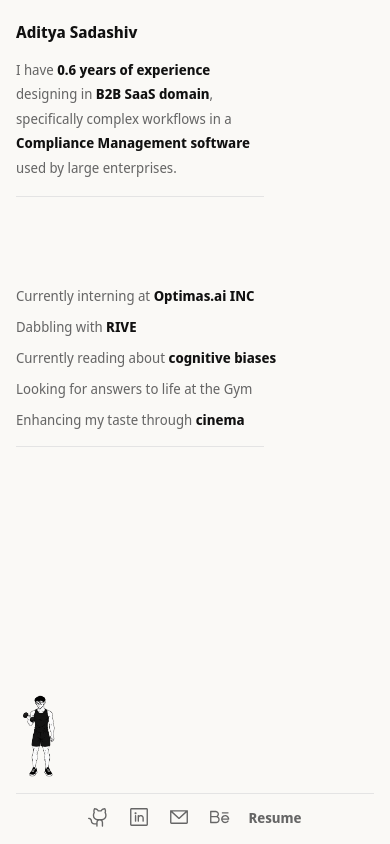
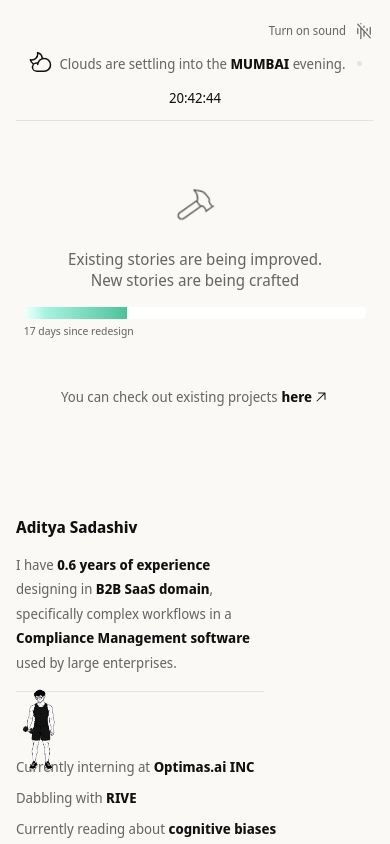
Before and after one commit to adisada44/Portfolio-Website-v2-, a React (Vite) app: page / in a window 390 px wide. Shown: the top 844 px of the page. Built offline with nearby package versions, Linux system fonts and the light colour scheme; no server answers.

Commit message:
Fixed responsive behavior

```diff
--- a/src/App.tsx
+++ b/src/App.tsx
@@ -1,6 +1,7 @@
 import { useCallback, useEffect, useRef, useState } from 'react';
 import AccessibilityMascot from './components/AccessibilityMascot';
 import ProfileRail from './components/ProfileRail';
+import QuickLinks from './components/QuickLinks';
 import WorkspaceGrid from './components/WorkspaceGrid';
 
 type WebkitWindow = typeof window & {
@@ -86,14 +87,15 @@ function App() {
   return (
     <div className="app-shell min-h-dvh bg-canvas text-ink">
       <div className="app-layout">
-        <ProfileRail />
-
         <div className="workspace-shell">
           <WorkspaceGrid
             isSoundOn={isSoundOn}
             onSoundToggle={toggleSound}
           />
         </div>
+
+        <ProfileRail />
+        <QuickLinks />
       </div>
 
       <AccessibilityMascot
--- a/src/components/WorkspaceGrid.tsx
+++ b/src/components/WorkspaceGrid.tsx
@@ -1,5 +1,4 @@
 import MumbaiStatus from './MumbaiStatus';
-import QuickLinks from './QuickLinks';
 import SoundToggle from './SoundToggle';
 
 type WorkspaceGridProps = {
@@ -72,8 +71,6 @@ export default function WorkspaceGrid({
           </div>
         </div>
       </section>
-
-      <QuickLinks />
     </main>
   );
 }
--- a/src/index.css
+++ b/src/index.css
@@ -54,62 +54,65 @@
     display: flex;
     min-height: 100svh;
     flex-direction: column;
-    gap: 8px;
   }
 
   .profile-rail {
     position: relative;
     display: flex;
-    min-height: max(640px, 100svh);
+    min-height: 0;
     width: 100%;
     flex-shrink: 0;
     flex-direction: column;
-    padding: 24px 20px;
+    padding: clamp(48px, 8vw, 80px) clamp(16px, 4vw, 28px);
   }
 
   .profile-content {
     display: flex;
-    flex: 1;
     flex-direction: column;
-    gap: 120px;
+    gap: clamp(64px, 10vw, 88px);
   }
 
   .workspace-shell {
     position: relative;
     min-width: 0;
-    min-height: max(640px, 100svh);
-    flex: 1;
+    min-height: 0;
+    width: 100%;
   }
 
   .workspace-grid {
     position: relative;
-    display: grid;
-    min-height: inherit;
-    height: 100%;
-    place-items: center;
-    overflow: hidden;
-    padding: 92px 28px 88px;
+    display: flex;
+    min-height: 0;
+    flex-direction: column;
+    padding: clamp(20px, 4vw, 28px) clamp(16px, 4vw, 28px) 0;
   }
 
   .workspace-utilities {
-    position: absolute;
+    position: relative;
     z-index: 10;
-    top: 24px;
-    right: 28px;
-    left: 28px;
-    display: flex;
+    display: grid;
+    grid-template-columns: minmax(0, 1fr) auto;
     align-items: center;
-    justify-content: flex-end;
-    gap: clamp(16px, 3vw, 40px);
+    gap: 10px clamp(16px, 3vw, 40px);
     border-bottom: 1px solid var(--color-stroke);
-    padding-bottom: 16px;
+    padding-bottom: clamp(12px, 2vw, 16px);
+  }
+
+  .workspace-utilities > .weather-status {
+    grid-column: 1 / -1;
+    grid-row: 2;
+    justify-self: center;
+  }
+
+  .workspace-utilities > .interactive-control {
+    grid-column: 2;
+    grid-row: 1;
   }
 
   .workspace-status {
     z-index: 1;
-    grid-area: 1 / 1;
-    width: min(100%, 760px);
-    padding-inline: 20px;
+    width: 100%;
+    padding: clamp(64px, 10vw, 112px) clamp(4px, 2vw, 20px);
     text-align: center;
   }
 
@@ -118,7 +121,7 @@
     width: 100%;
     flex-direction: column;
     align-items: center;
-    gap: 28px;
+    gap: clamp(24px, 4vw, 28px);
   }
 
   .workspace-empty-content {
@@ -126,7 +129,7 @@
     width: 100%;
     flex-direction: column;
     align-items: center;
-    gap: 72px;
+    gap: clamp(48px, 8vw, 72px);
   }
 
   .workspace-story {
@@ -134,7 +137,7 @@
     width: min(100%, 560px);
     flex-direction: column;
     align-items: center;
-    gap: 18px;
+    gap: clamp(16px, 3vw, 18px);
   }
 
   .workspace-story > p { text-wrap: balance; }
@@ -144,19 +147,22 @@
     align-items: center;
     justify-content: center;
     gap: 4px;
+    max-width: min(100%, 360px);
+    flex-wrap: wrap;
     text-wrap: balance;
   }
 
   .workspace-footer {
-    position: fixed;
+    position: relative;
     z-index: 10;
-    right: 28px;
-    bottom: 24px;
-    left: 28px;
     display: flex;
+    width: auto;
     flex-direction: column;
     align-items: center;
-    gap: 16px;
+    gap: clamp(12px, 2vw, 16px);
+    margin-top: auto;
+    padding: clamp(32px, 6vw, 56px) clamp(16px, 4vw, 28px)
+      calc(16px + env(safe-area-inset-bottom, 0px));
   }
 
   .workspace-footer-divider {
@@ -169,7 +175,7 @@
     display: flex;
     align-items: center;
     justify-content: center;
-    gap: 32px;
+    gap: clamp(18px, 5vw, 32px);
   }
 
   .weather-status {
@@ -177,6 +183,9 @@
     min-width: 0;
     align-items: center;
     gap: 12px;
+    flex-wrap: wrap;
+    justify-content: center;
+    text-align: center;
   }
 
   .weather-status p { text-wrap: balance; }
@@ -271,18 +280,18 @@
   .mascot-control {
     position: fixed;
     z-index: 50;
-    bottom: 0;
-    left: 0;
-    width: 110px;
-    height: 137px;
+    bottom: calc(72px + env(safe-area-inset-bottom, 0px));
+    left: env(safe-area-inset-left, 0px);
+    width: 84px;
+    height: 108px;
   }
 
   .mascot-button {
     position: absolute;
     z-index: 2;
     inset: 0;
-    width: 110px;
-    height: 137px;
+    width: 84px;
+    height: 108px;
     cursor: pointer;
     transform-origin: bottom left;
     transition: transform 180ms var(--ease-out);
@@ -308,12 +317,14 @@
   }
 
   .accessibility-panel {
-    position: absolute;
+    position: fixed;
     z-index: 1;
-    bottom: 18px;
-    left: 92px;
+    right: 12px;
+    bottom: calc(190px + env(safe-area-inset-bottom, 0px));
+    left: 12px;
     display: flex;
-    width: 280px;
+    width: auto;
+    max-height: calc(100svh - 206px);
     flex-direction: column;
     gap: 20px;
     border: 1px solid #e1e1e0;
@@ -321,6 +332,7 @@
     background: #ffffff;
     box-shadow: 0 14px 40px rgb(17 17 17 / 10%);
     padding: 16px 24px;
+    overflow-y: auto;
     transform-origin: bottom left;
   }
 
@@ -494,7 +506,7 @@ html[data-text-size="large"] .workspace-utilities button {
   line-height: 1.6;
 }
 
-@media (min-width: 768px) {
+@media (min-width: 1024px) {
   .app-shell {
     height: 100svh;
     overflow: hidden;
@@ -505,16 +517,23 @@ html[data-text-size="large"] .workspace-utilities button {
     height: 100%;
     min-height: 0;
     grid-template-columns: clamp(280px, 34vw, 343px) minmax(0, 1fr);
-    grid-template-rows: minmax(0, 1fr);
+    grid-template-rows: minmax(0, 1fr) auto;
+    grid-template-areas:
+      "profile workspace"
+      "profile footer";
   }
 
   .profile-rail {
+    grid-area: profile;
     min-height: 0;
     height: 100%;
     overflow: hidden;
+    padding: 24px 20px;
   }
 
   .profile-content {
+    flex: 1;
+    gap: 120px;
     min-height: 0;
     overflow-y: auto;
     padding-right: 12px;
@@ -523,129 +542,87 @@ html[data-text-size="large"] .workspace-utilities button {
 
   .profile-content::-webkit-scrollbar { display: none; }
 
-  .workspace-shell,
-  .workspace-grid {
+  .workspace-shell {
+    grid-area: workspace;
     min-height: 0;
     height: 100%;
   }
 
-  .workspace-footer {
-    left: calc(clamp(280px, 34vw, 343px) + 36px);
-  }
-}
-
-@media (max-width: 980px) and (min-width: 768px) {
-  .workspace-grid { padding-inline: 20px; }
-
-  .workspace-utilities,
-  .workspace-footer {
-    right: 20px;
-  }
-
-  .workspace-utilities { left: 20px; }
-
-  .workspace-footer {
-    left: calc(clamp(280px, 34vw, 343px) + 28px);
-  }
-
-  .workspace-utilities { gap: 16px; }
-
-  .weather-status {
-    gap: 8px;
-    font-size: 12px;
-  }
-
-  .weather-status p {
-    font-size: 12px;
-    line-height: 18px;
-  }
-}
-
-@media (max-width: 767px) {
-  .profile-content { gap: 88px; }
-
   .workspace-grid {
-    min-height: max(640px, 100svh);
-    padding: 112px 16px 86px;
+    display: grid;
+    min-height: 0;
+    height: 100%;
+    place-items: center;
+    overflow: hidden;
+    padding: 92px 28px 24px;
   }
 
   .workspace-utilities {
-    top: 20px;
-    right: 16px;
-    left: 16px;
-    display: grid;
-    grid-template-columns: minmax(0, 1fr) auto;
-    gap: 10px 16px;
-    padding-bottom: 12px;
+    position: absolute;
+    top: 24px;
+    right: 28px;
+    left: 28px;
+    display: flex;
+    align-items: center;
+    justify-content: flex-end;
+    gap: clamp(16px, 3vw, 40px);
+    padding-bottom: 16px;
   }
 
-  .workspace-utilities > .weather-status {
-    grid-column: 1 / -1;
-    grid-row: 2;
-    justify-self: center;
+  .workspace-utilities > .weather-status,
+  .workspace-utilities > .interactive-control {
+    grid-column: auto;
+    grid-row: auto;
+    justify-self: auto;
   }
 
-  .workspace-utilities > .interactive-control {
-    grid-column: 2;
-    grid-row: 1;
+  .workspace-status {
+    grid-area: 1 / 1;
+    width: min(100%, 760px);
+    padding: 0 20px;
   }
 
-  .workspace-status { padding-inline: 4px; }
-  .workspace-empty-content { gap: 56px; }
-  .progress-track { max-width: calc(100vw - 48px); }
-
   .project-link-row {
-    max-width: min(100%, 320px);
-    flex-wrap: wrap;
+    max-width: none;
+    flex-wrap: nowrap;
   }
 
   .workspace-footer {
-    right: 16px;
-    bottom: 16px;
-    left: 16px;
-    gap: 12px;
+    grid-area: footer;
+    gap: 16px;
+    margin: 0 28px;
+    padding: 0 0 24px;
   }
 
-  .quick-links-row { gap: 24px; }
+  .quick-links-row { gap: 32px; }
+
+  .weather-status {
+    flex-wrap: nowrap;
+    justify-content: flex-start;
+    text-align: left;
+  }
 
   .mascot-control {
-    bottom: 66px;
-    width: 84px;
-    height: 108px;
+    bottom: 0;
+    left: 0;
+    width: 110px;
+    height: 137px;
   }
 
   .mascot-button {
-    width: 84px;
-    height: 108px;
+    width: 110px;
+    height: 137px;
   }
 
   .accessibility-panel {
-    position: fixed;
-    right: 12px;
-    bottom: 180px;
-    left: 12px;
-    width: auto;
-    max-height: calc(100svh - 196px);
-    overflow-y: auto;
+    position: absolute;
+    right: auto;
+    bottom: 18px;
+    left: 92px;
+    width: 280px;
+    max-height: none;
+    overflow: visible;
   }
-}
-
-@media (max-width: 420px) {
-  .profile-rail { padding-inline: 16px; }
-  .workspace-empty-state { gap: 24px; }
-  .workspace-empty-content { gap: 48px; }
-  .workspace-story { gap: 16px; }
-  .quick-links-row { gap: 18px; }
-  .quick-links-row nav { gap: 18px; }
-
-  .weather-status {
-    flex-wrap: wrap;
-    justify-content: center;
-    gap: 8px 10px;
-    text-align: center;
-  }
-
-  .weather-status > div { justify-content: center; }
 }
 
 @media (min-width: 1600px) {
```
